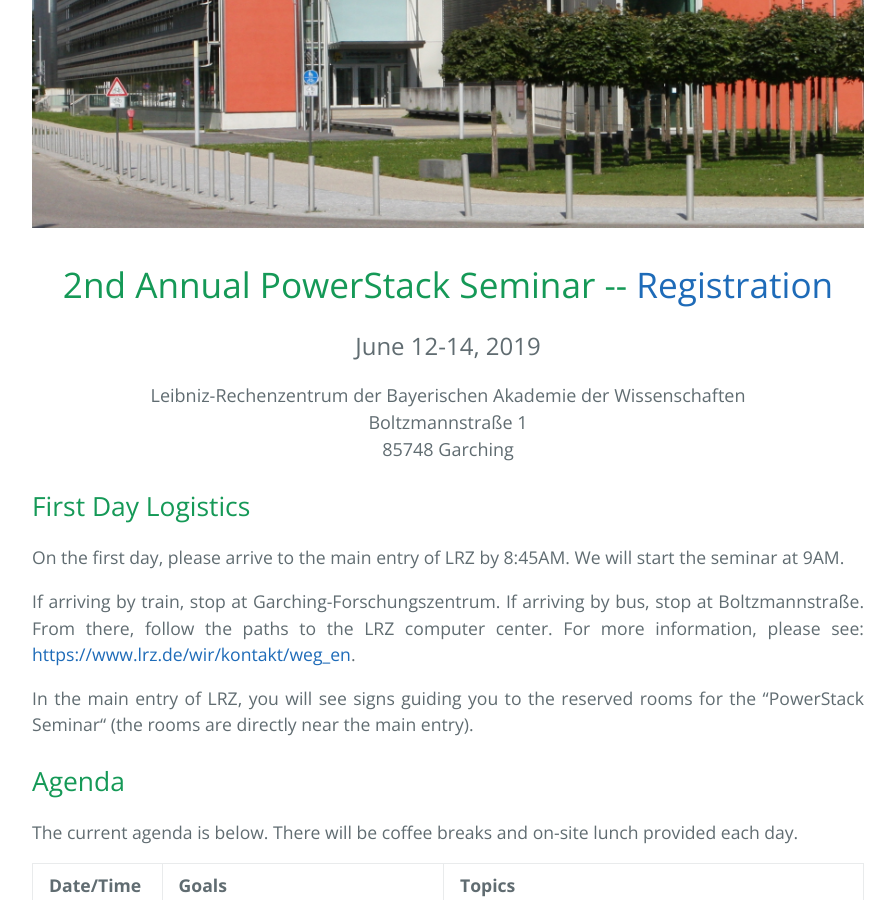
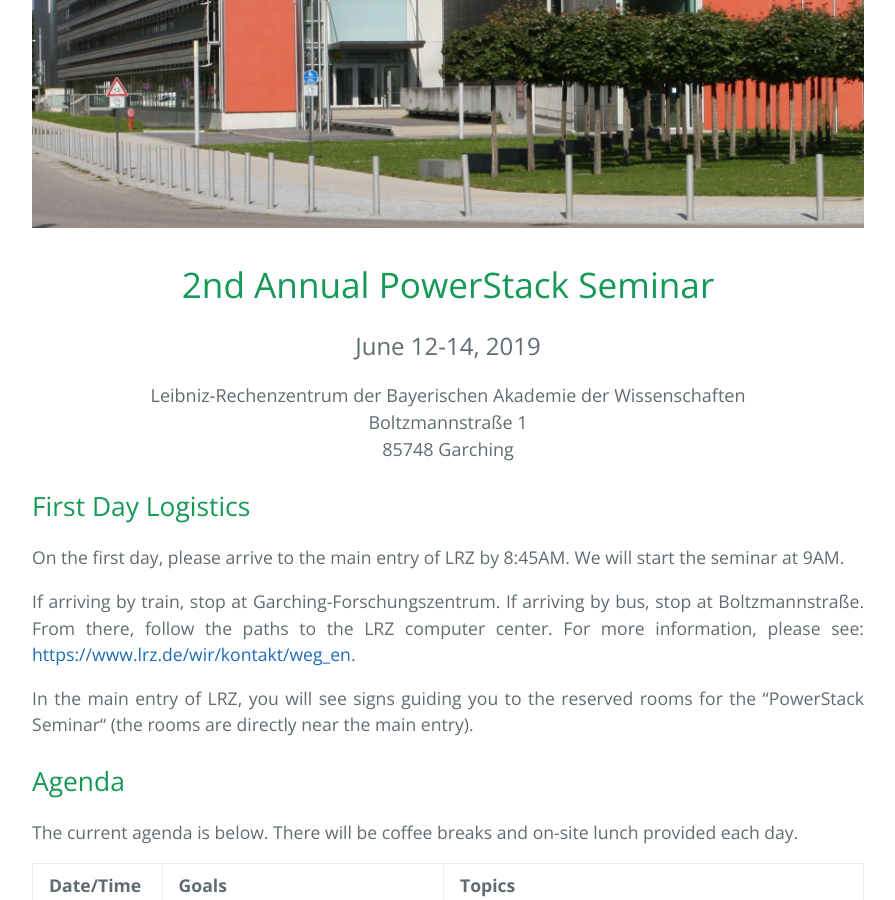
Before and after one commit to HPCPowerStack/hpcpowerstack.github.io, a Jekyll site: the page built from lrz19.md, in a window 1280 px wide and 900 px high, scrolled down 512 px. Shown: the whole window, without its empty margins (192-1087 px from the left). Built offline with Jekyll 4.4.1, drawn with Linux system fonts in a browser that asks for light colours; the repository's description, which GitHub fills in, is left out.

Commit message:
Remove registration link for previous seminar

```diff
--- a/lrz19.md
+++ b/lrz19.md
@@ -3,7 +3,7 @@ layout: default
 ---
 ![](images/lrz-building.jpg)
 
-<h1 align="center">2nd Annual PowerStack Seminar -- <a href="https://interplan.eventsair.com/powerstack-2019/powerstack2019/Site/Register">Registration</a></h1>
+<h1 align="center">2nd Annual PowerStack Seminar</h1>
 <p align="center"><font size="+2">June 12-14, 2019</font></p>
 <p align="center"><font size="+1">Leibniz-Rechenzentrum der Bayerischen Akademie der Wissenschaften<br/>
 Boltzmannstraße 1<br/>
```
